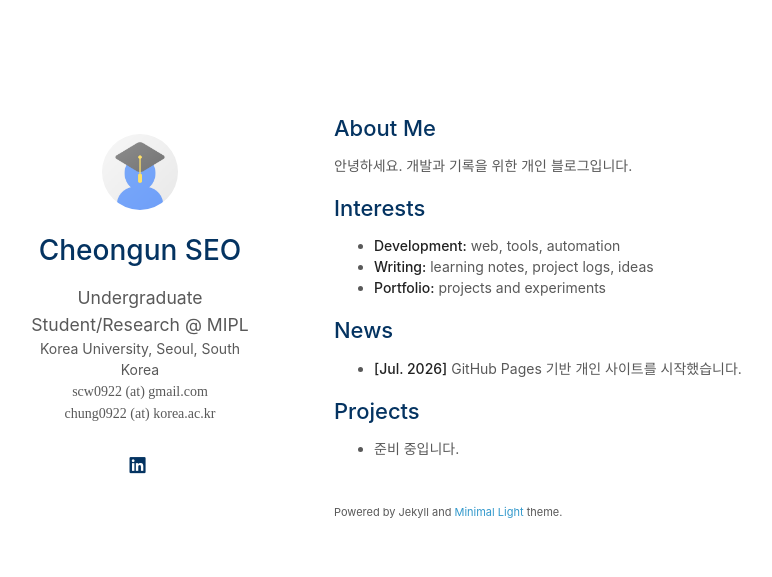
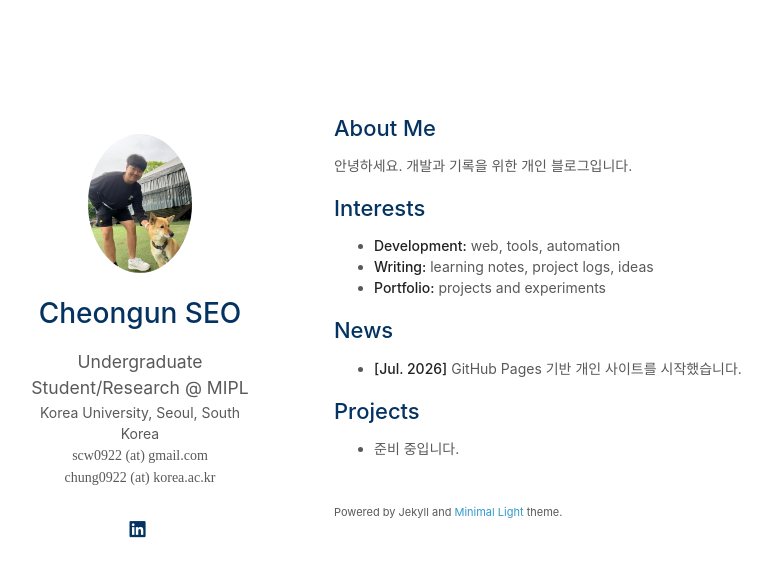
Before and after one commit to SeoCheongun/blog, a Jekyll site: the page built from index.md, in a window 1280 px wide. Shown: the top 577 px of the page, without its empty margins (136-908 px from the left). Built offline with Jekyll 4.4.1, drawn with Linux system fonts in a browser that asks for light colours; a style sheet for code colours, icons or effects is not loaded; our own code applies the rules of GitHub Pages for plain Markdown files.

Commit message:
Update profile photo

```diff
--- a/_config.yml
+++ b/_config.yml
@@ -19,7 +19,7 @@
 
 # Images (e.g., your profile picture and your website's favicon)
 # "favicon" and "favicon_dark" are used for the light and dark modes, respectively.
-avatar: ./assets/img/avatar.png
+avatar: ./assets/img/profile.jpeg
 favicon: ./assets/img/favicon.png
 favicon_dark: ./assets/img/favicon-dark.png
 
```
Also changed, not shown: assets/img/profile.jpeg (added).
